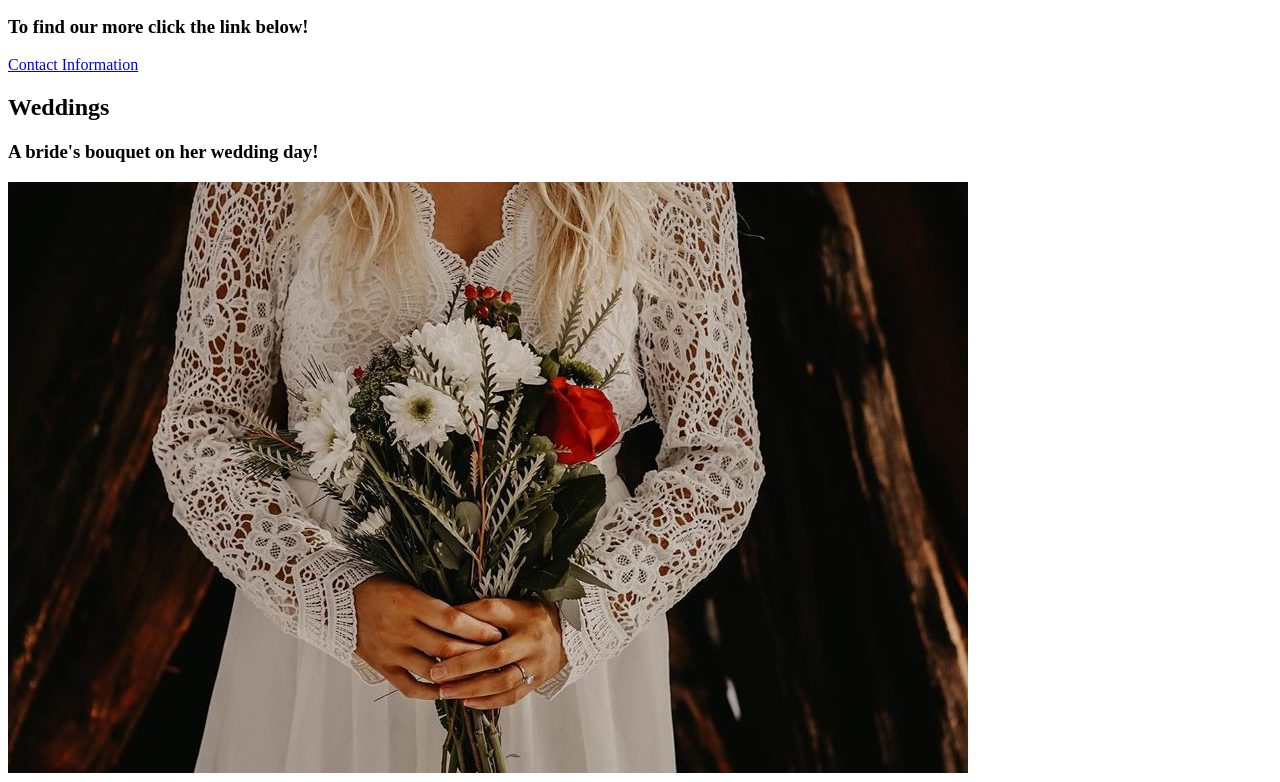
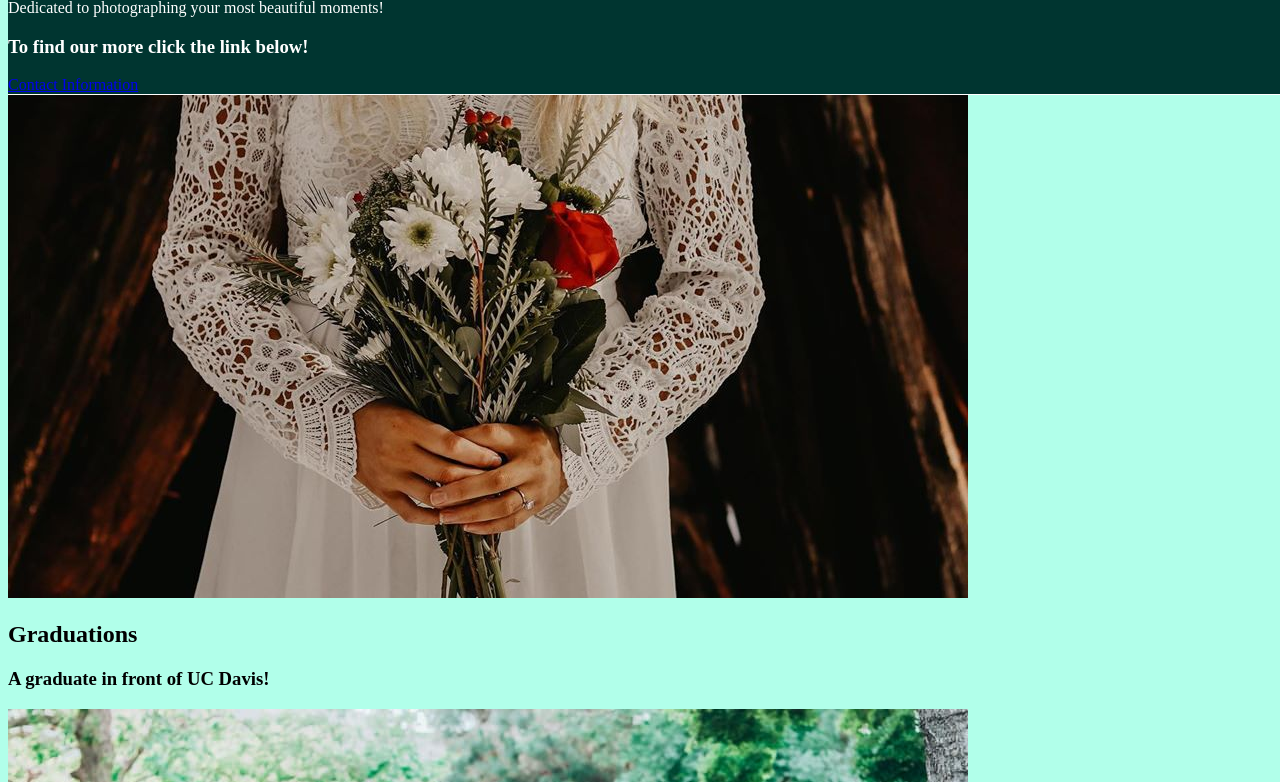
Before and after one commit to mnlyz/KatieClairephotos, a plain HTML site: page index.html in a window 1280 px wide. Shown: the part 101-883 px from the top of the page. Drawn offline with Linux system fonts and the light colour scheme; files that its build step writes are made by us from their sources.

Commit message:
style href

```diff
--- a/index.html
+++ b/index.html
@@ -6,7 +6,7 @@
         <title>
             Katie Claire Photography
         </title>
-       <link href= "css/stlye.css">
+       <link rel= "stylesheet" href="css/stlye.css">
     </head>
     <body>
         <header>
```
